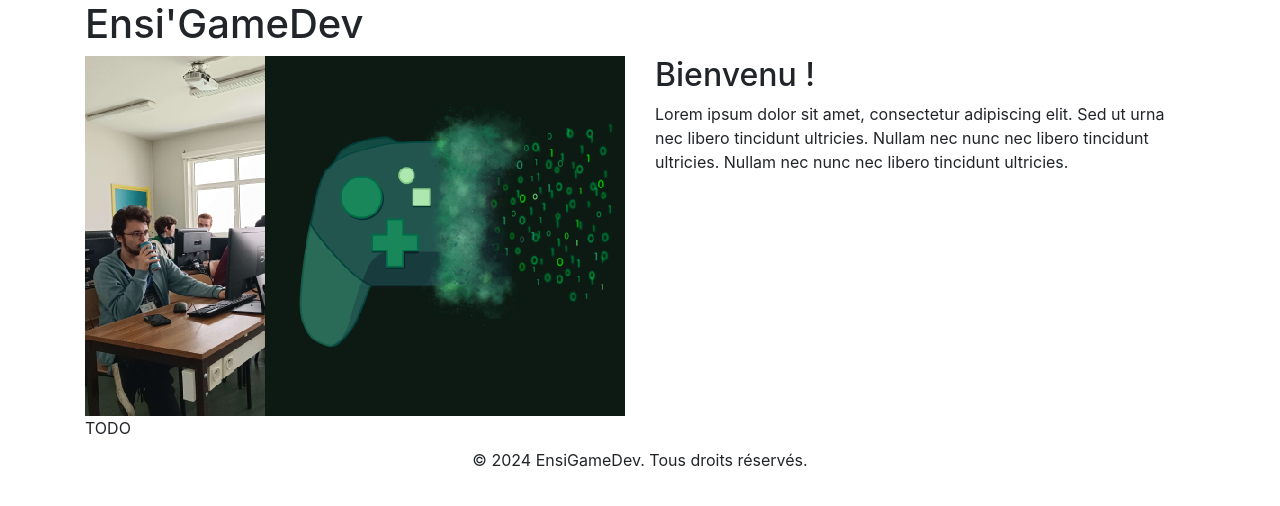
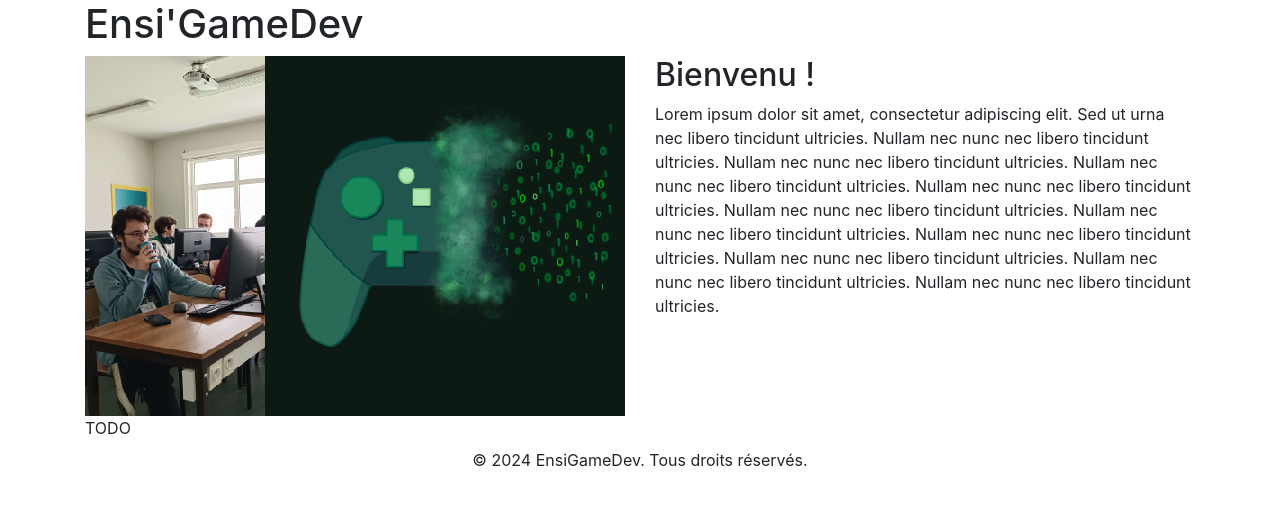
Before and after one commit to EnsiGameDev/EnsiGameDev, a Django app: page / in a window 1280 px wide. Shown: the part 70-576 px from the top of the page. Run offline with Django 5.2, Linux system fonts and the light colour scheme; some libraries are stand-ins or nearby versions.

Commit message:
test 1/?

```diff
--- a/home/templates/home/index.html
+++ b/home/templates/home/index.html
@@ -12,6 +12,10 @@
             <p>
             Lorem ipsum dolor sit amet, consectetur adipiscing elit. Sed ut urna nec libero tincidunt ultricies.
             Nullam nec nunc nec libero tincidunt ultricies. Nullam nec nunc nec libero tincidunt ultricies.
+            Nullam nec nunc nec libero tincidunt ultricies. Nullam nec nunc nec libero tincidunt ultricies.
+            Nullam nec nunc nec libero tincidunt ultricies. Nullam nec nunc nec libero tincidunt ultricies.
+            Nullam nec nunc nec libero tincidunt ultricies. Nullam nec nunc nec libero tincidunt ultricies.
+            Nullam nec nunc nec libero tincidunt ultricies. Nullam nec nunc nec libero tincidunt ultricies.
             </p>
         </div>
     </div>
```
